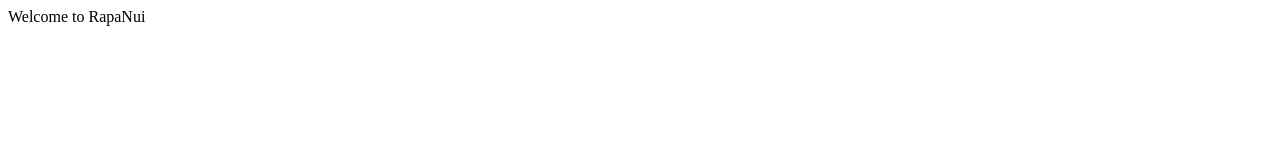
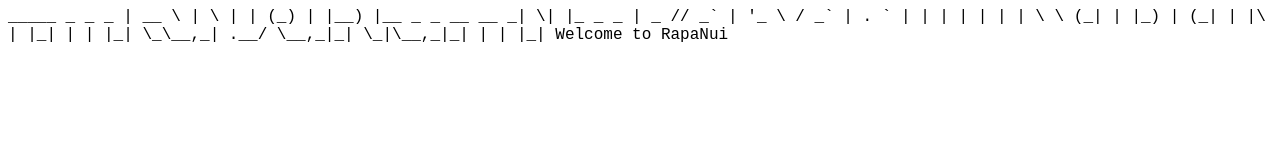
Before and after one commit to ymobe/rapanui, a plain HTML site: page index.html in a window 1280 px wide. Drawn offline with Linux system fonts and the light colour scheme.

Commit message:
page edit

```diff
--- a/index.html
+++ b/index.html
@@ -1 +1,24 @@
+<html>
+
+<head>
+<title>
+RapaNui Framework
+</title>
+</head>
+<body>
+<font face="Courier new" size="3">
+
+  _____                   _   _       _
+ |  __ \                 | \ | |     (_)
+ | |__) |__ _ _ __   __ _|  \| |_   _ _
+ |  _  // _` | '_ \ / _` | . ` | | | | |
+ | | \ \ (_| | |_) | (_| | |\  | |_| | |
+ |_|  \_\__,_| .__/ \__,_|_| \_|\__,_|_|
+             | |
+             |_|
+
+
 Welcome to RapaNui
+</font>
+</body>
+</html>
```
